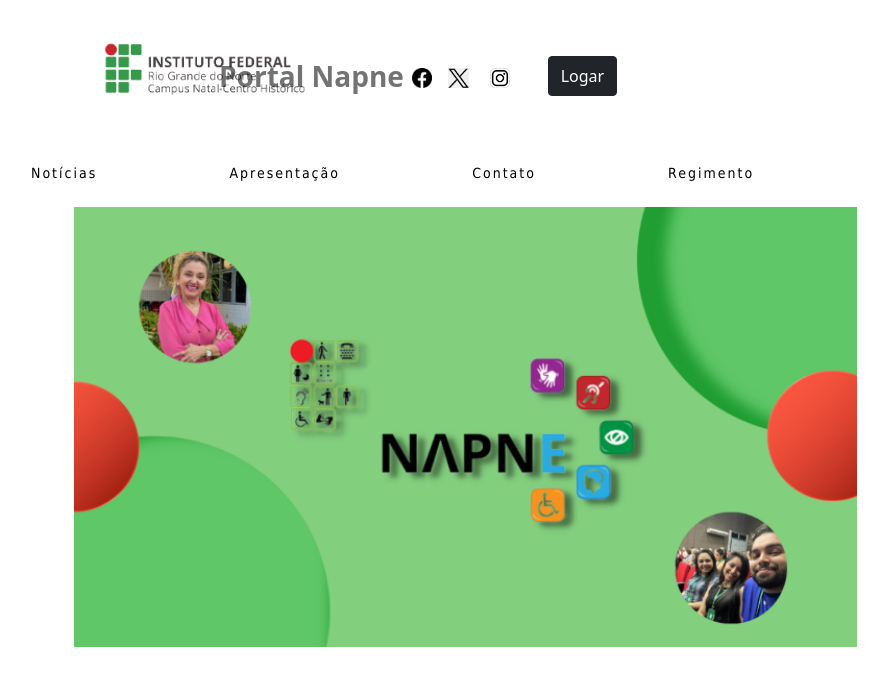
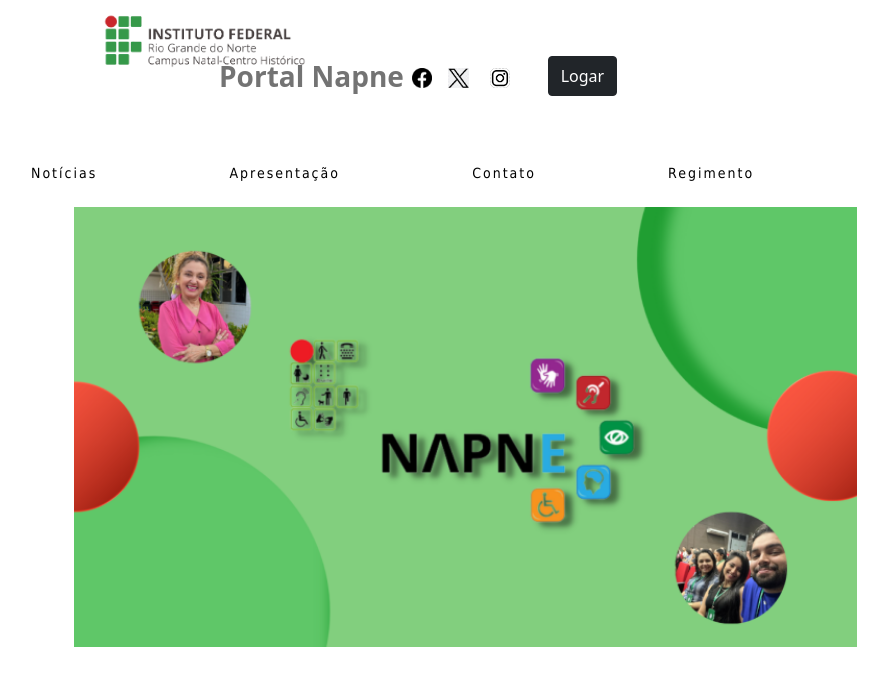
Before and after one commit to YureK-a/projeto-puro, a plain HTML site: page index.html in a window 1280 px wide. Shown: the whole page, without its empty margins (175-1063 px from the left). Drawn offline with nearby package versions, Linux system fonts and the light colour scheme; no server answers.

Commit message:
Update index.html

```diff
--- a/index.html
+++ b/index.html
@@ -21,7 +21,7 @@
             <nav class="navbar navbar-light navbar-expand-md sticky-top" style="background-color: white;">
                 <div class="container">
                     <!--logo-->
-                    <a href="index.html"  data-logo="ifrn-logo" class="navbar-brand d-flex align-items-center ifrn-logo">
+                    <a href="index.html"  data-logo="ifrn-logo" class="navbar-brand d-flex ifrn-logo">
                         <img src="/imgs/sitelogo11.png" alt="" height="55px" class="me-2 fs-1"></a>
                     <span class="navbar-text fs-3 ms-auto"style="font-weight: bold;">Portal Napne</span>
                     <button class="navbar-toggler" type="buton" data-bs-toggle="collapse" data-bs-target="#menuNavbar" >
```
